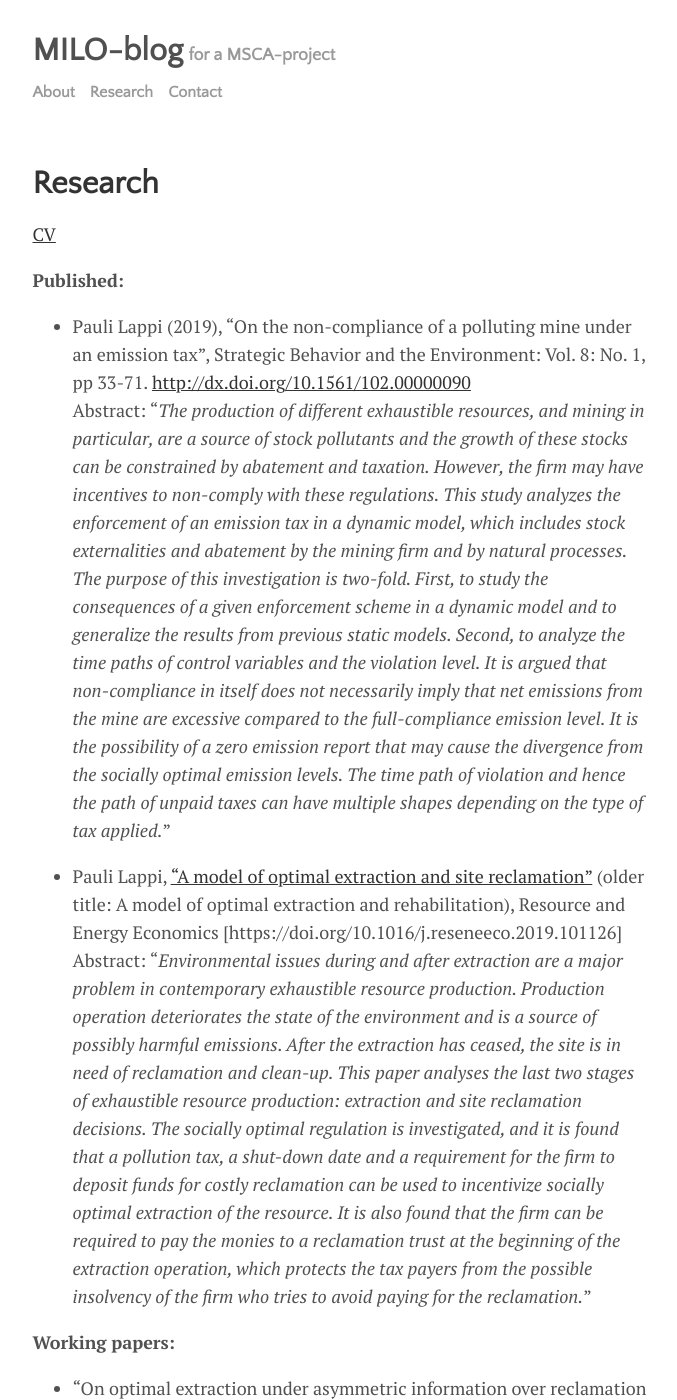
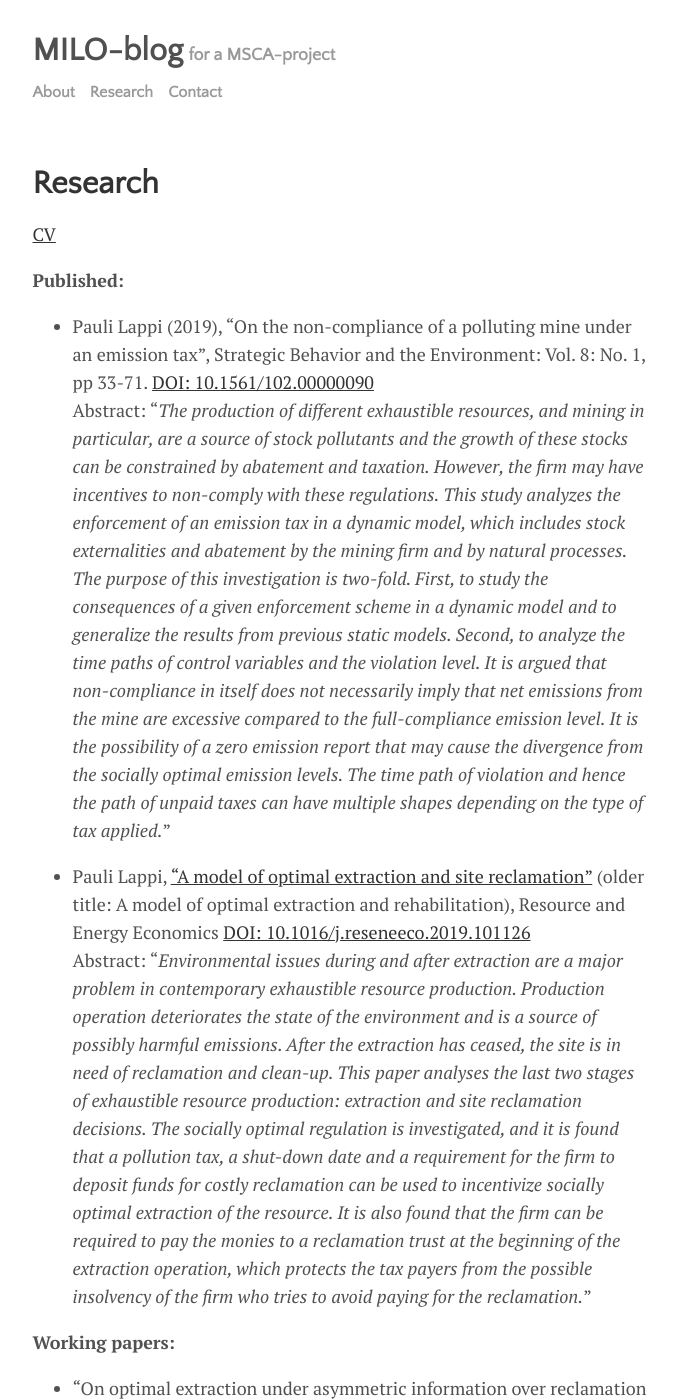
Before and after one commit to plappi/Milo, a Jekyll site: the page built from menu/research.md, in a window 1280 px wide and 1400 px high. Shown: the whole window, without its empty margins (300-977 px from the left). Built offline with Jekyll 4.4.1, drawn with Linux system fonts in a browser that asks for light colours; nearby versions of some CDN libraries; part of the change alters nothing that is shown.

Commit message:
Update research.md

```diff
--- a/menu/research.md
+++ b/menu/research.md
@@ -7,10 +7,10 @@ title: Research
 
 **Published:**
 
-* Pauli Lappi (2019), "On the non-compliance of a polluting mine under an emission tax", Strategic Behavior and the Environment: Vol. 8: No. 1, pp 33-71. [http://dx.doi.org/10.1561/102.00000090](http://dx.doi.org/10.1561/102.00000090) <br/>
+* Pauli Lappi (2019), "On the non-compliance of a polluting mine under an emission tax", Strategic Behavior and the Environment: Vol. 8: No. 1, pp 33-71. [DOI: 10.1561/102.00000090](http://dx.doi.org/10.1561/102.00000090) <br/>
 Abstract: "*The production of different exhaustible resources, and mining in particular, are a source of stock pollutants and the growth of these stocks can be constrained by abatement and taxation. However, the firm may have incentives to non-comply with these regulations. This study analyzes the enforcement of an emission tax in a dynamic model, which includes stock externalities and abatement by the mining firm and by natural processes. The purpose of this investigation is two-fold. First, to study the consequences of a given enforcement scheme in a dynamic model and to generalize the results from previous static models. Second, to analyze the time paths of control variables and the violation level. It is argued that non-compliance in itself does not necessarily imply that net emissions from the mine are excessive compared to the full-compliance emission level. It is the possibility of a zero emission report that may cause the divergence from the socially optimal emission levels. The time path of violation and hence the path of unpaid taxes can have multiple shapes depending on the type of tax applied.*"
 
-* Pauli Lappi, ["A model of optimal extraction and site reclamation"](https://plappi.github.io/Milo/assets/rehab-wp-Lappi-2018.pdf) (older title: A model of optimal extraction and rehabilitation), Resource and Energy Economics [https://doi.org/10.1016/j.reseneeco.2019.101126] <br/>
+* Pauli Lappi, ["A model of optimal extraction and site reclamation"](https://plappi.github.io/Milo/assets/rehab-wp-Lappi-2018.pdf) (older title: A model of optimal extraction and rehabilitation), Resource and Energy Economics [DOI: 10.1016/j.reseneeco.2019.101126](https://doi.org/10.1016/j.reseneeco.2019.101126) <br/>
 Abstract: "*Environmental issues during and after extraction are a major problem in contemporary exhaustible resource production. Production operation deteriorates the state of the environment and is a source of possibly harmful emissions. After the extraction has ceased, the site is in need of reclamation and clean-up. This paper analyses the last two stages of exhaustible resource production: extraction and site reclamation decisions. The socially optimal regulation is investigated, and it is found that a pollution tax, a shut-down date and a requirement for the firm to deposit funds for costly reclamation can be used to incentivize socially optimal extraction of the resource. It is also found that the firm can be required to pay the monies to a reclamation trust at the beginning of the extraction operation, which protects the tax payers from the possible insolvency of the firm who tries to avoid paying for the reclamation.*"
 
 **Working papers:**
```
